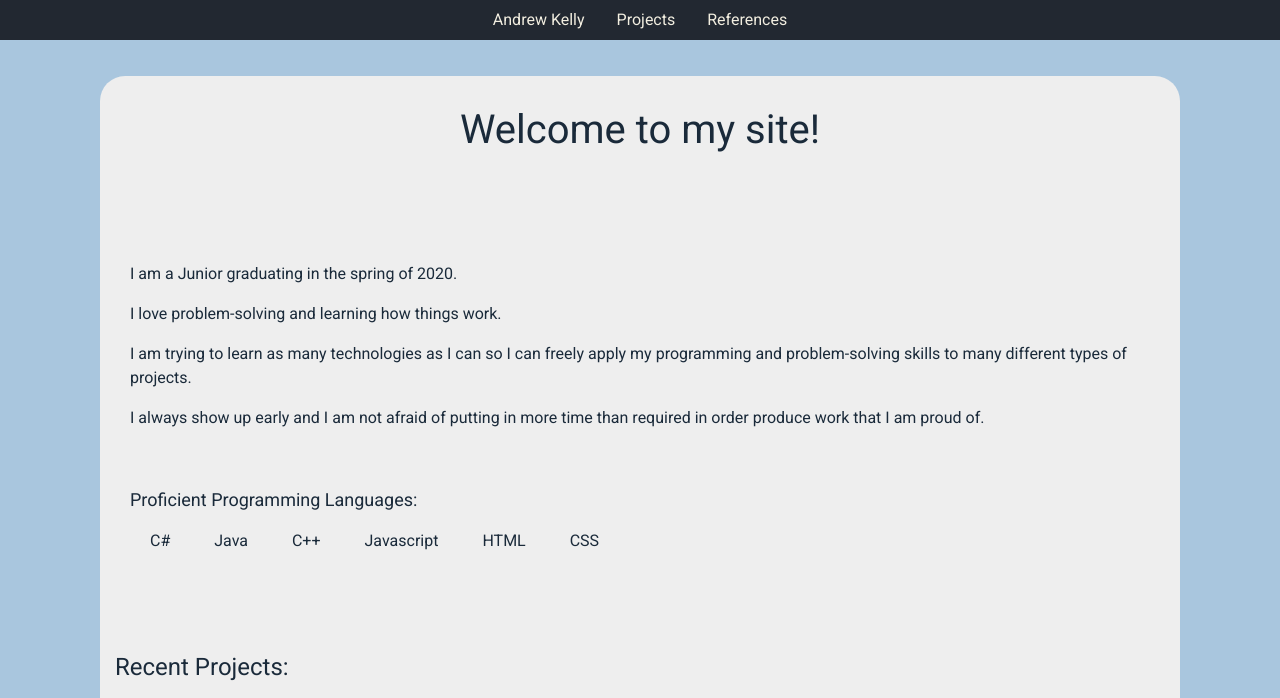
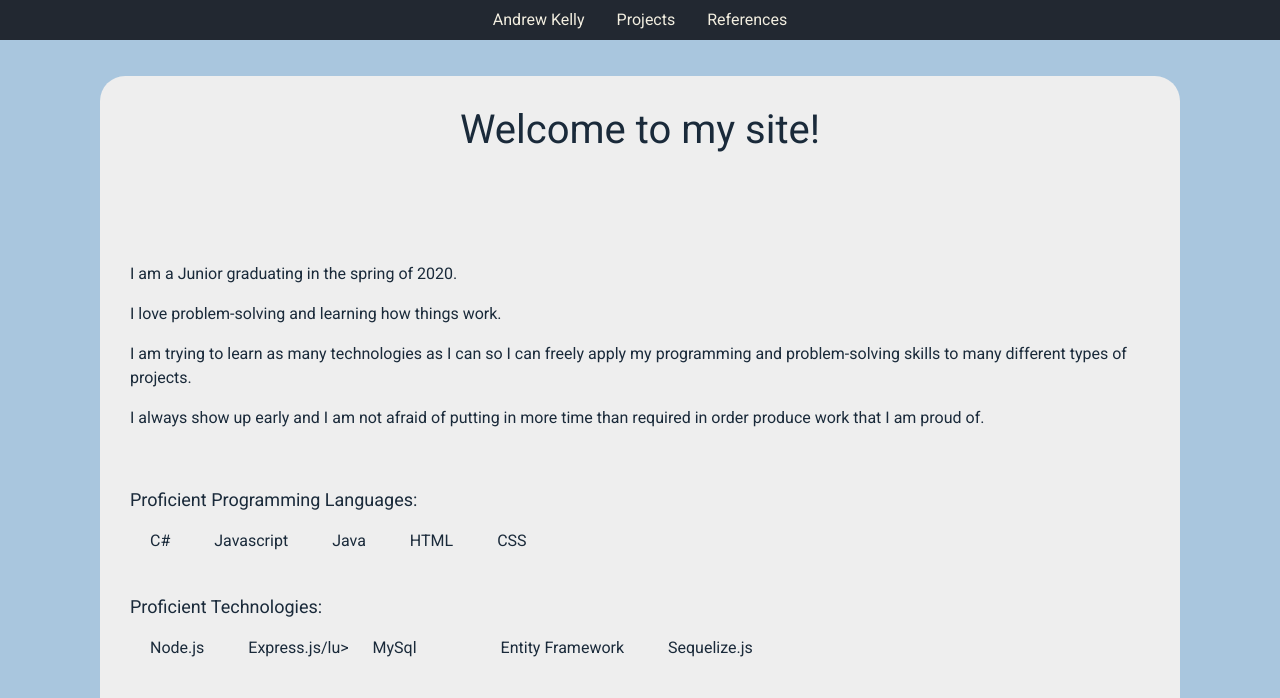
Before and after one commit to AndrewK020/portfolio, a plain HTML site: page index.html in a window 1280 px wide. Shown: the top 698 px of the page. Drawn offline with nearby package versions, Linux system fonts and the light colour scheme.

Commit message:
Update index.html

```diff
--- a/index.html
+++ b/index.html
@@ -39,11 +39,17 @@
                         <P></P>
                         <p class="title">Proficient Programming Languages:</p>
                         <lu>C#</lu>
+                        <lu>Javascript</lu>
                         <lu>Java</lu>
-                        <lu>C++</lu>
-                        <lu>Javascript</lu>
                         <lu>HTML</lu>
                         <lu>CSS</lu>
+                        <p class="title">Proficient Technologies:</p>
+                        <lu>Node.js</lu>
+                        <lu>Express.js/lu>
+                        <lu>MySql</lu>
+                        <lu></lu>
+                        <lu>Entity Framework</lu>
+                        <lu>Sequelize.js</lu>
                 </div>
                 <h4 id="recent">Recent Projects:</h4>
                 <div class="container" id="#projectDiv">
```
